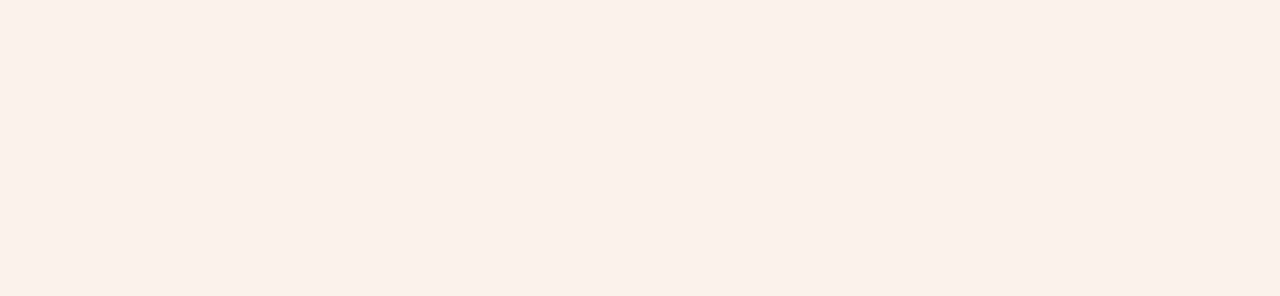
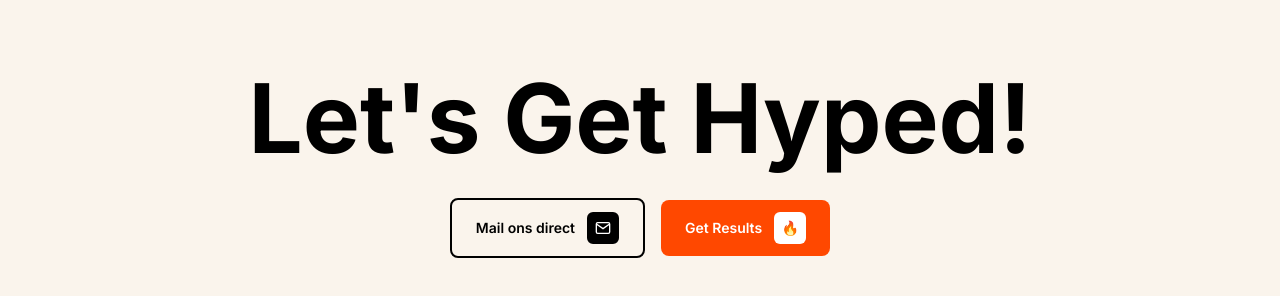
Before and after one commit to Jabirmahmud0/gethyped, a React (Vite) app: page / in a window 1280 px wide. Shown: the part 7593-7889 px from the top of the page. Before the commit the page ends 7431 px from the top, so only its background shows below. Built offline with nearby package versions, Linux system fonts and the light colour scheme.

Commit message:
Added MouseTrail

```diff
--- a/src/App.jsx
+++ b/src/App.jsx
@@ -4,6 +4,7 @@ import Results from './components/Results/Results'
 import Expertises from './components/Expertises/Expertises'
 import SelectedWork from './components/SelectedWork/SelectedWork'
 import ClientMarquee from './components/ClientMarquee/ClientMarquee'
+import MouseTrail from './components/MouseTrail/MouseTrail'
 
 const App = () => {
   return (
@@ -14,6 +15,7 @@ const App = () => {
       <Expertises />
       <SelectedWork />
       <ClientMarquee />
+      <MouseTrail />
     </main>
   )
 }
--- a/src/components/MouseTrail/MouseTrail.jsx
+++ b/src/components/MouseTrail/MouseTrail.jsx
@@ -0,0 +1,148 @@
+import { useRef, useEffect, useCallback } from 'react';
+
+const LOGOS = [
+  'https://cdn.prod.website-files.com/6848603da8e6ac95794b7498/684c3404e57460370b97757c_7719b29e960423bac19acd325c901392_gh-logo-blue.svg',
+  'https://cdn.prod.website-files.com/6848603da8e6ac95794b7498/684c3415233f03ab6c1143fa_gh-logo-pink.svg',
+  'https://cdn.prod.website-files.com/6848603da8e6ac95794b7498/684c3415e192971624995445_gh-logo-green.svg',
+  'https://cdn.prod.website-files.com/6848603da8e6ac95794b7498/684c3415b3eecf81e4b1d9a7_gh-logo-red.svg',
+];
+
+export default function MouseTrail() {
+  const sectionRef = useRef(null);
+  const indexRef = useRef(0);
+  const incrRef = useRef(0);
+  const oldXRef = useRef(0);
+  const oldYRef = useRef(0);
+
+  const createLogo = useCallback((x, y, deltaX, deltaY) => {
+    const section = sectionRef.current;
+    if (!section) return;
+
+    const img = document.createElement('img');
+    img.src = LOGOS[indexRef.current % LOGOS.length];
+    indexRef.current += 1;
+
+    // Random tilt
+    const rotation = (Math.random() - 0.5) * 20;
+    const offsetX = (Math.random() - 0.5) * 40;
+
+    // Position at cursor
+    img.style.cssText = `
+      position: absolute;
+      width: 25vw;
+      max-width: 350px;
+      min-width: 180px;
+      pointer-events: none;
+      z-index: 50;
+      left: ${x + offsetX}px;
+      top: ${y}px;
+      transform: translate(-50%, -50%) rotate(${rotation}deg) scale(1.2);
+      transition: transform 0.6s cubic-bezier(0.34, 1.56, 0.64, 1), opacity 0.3s ease;
+      opacity: 1;
+    `;
+
+    section.appendChild(img);
+
+    // Bounce in
+    requestAnimationFrame(() => {
+      img.style.transform = `translate(-50%, -50%) rotate(${rotation}deg) scale(1)`;
+    });
+
+    // Drift in direction of mouse movement
+    setTimeout(() => {
+      img.style.left = `${x + offsetX + deltaX * 4}px`;
+      img.style.top = `${y + deltaY * 4}px`;
+      img.style.transition = 'left 1.5s ease-out, top 1.5s ease-out, transform 0.3s ease, opacity 0.3s ease';
+    }, 50);
+
+    // Shrink and remove
+    setTimeout(() => {
+      img.style.transform = `translate(-50%, -50%) rotate(${rotation}deg) scale(0)`;
+      img.style.opacity = '0';
+    }, 700);
+
+    setTimeout(() => {
+      if (section.contains(img)) section.removeChild(img);
+    }, 1100);
+  }, []);
+
+  useEffect(() => {
+    const section = sectionRef.current;
+    if (!section) return;
+
+    const resetDist = window.innerWidth / 3;
+
+    const handleMove = (e) => {
+      const rect = section.getBoundingClientRect();
+      const x = e.clientX - rect.left;
+      const y = e.clientY - rect.top;
+
+      incrRef.current +=
+        Math.abs(e.clientX - oldXRef.current) +
+        Math.abs(e.clientY - oldYRef.current);
+
+      if (incrRef.current > resetDist) {
+        incrRef.current = 0;
+        createLogo(
+          x,
+          y,
+          e.clientX - oldXRef.current,
+          e.clientY - oldYRef.current
+        );
+      }
+
+      oldXRef.current = e.clientX;
+      oldYRef.current = e.clientY;
+    };
+
+    section.addEventListener('mousemove', handleMove);
+    return () => section.removeEventListener('mousemove', handleMove);
+  }, [createLogo]);
+
+  return (
+    <section
+      ref={sectionRef}
+      className="relative w-full bg-[#FAF4EC] overflow-hidden flex flex-col items-center justify-center pt-58 pb-32 gap-8"
+      style={{ minHeight: '50vh' }}
+    >
+      {/* Hidden logo pool — not visible */}
+      <div className="hidden">
+        {LOGOS.map((src, i) => (
+          <img key={i} src={src} alt="" />
+        ))}
+      </div>
+
+      {/* Heading */}
+      <h2 className="text-5xl md:text-8xl font-extrabold text-black text-center z-10 relative pointer-events-none select-none">
+        Let's Get Hyped!
+      </h2>
+
+      {/* Buttons */}
+      <div className="flex items-center gap-4 z-10 relative">
+
+      <a
+          href="mailto:info@gethyped.nl"
+          className="cursor-pointer inline-flex items-center gap-3 border-2 border-black bg-[#FAF4EC] text-black px-6 py-3 rounded-lg font-semibold text-sm hover:bg-black hover:text-white transition-all hover:-rotate-3"
+        >
+          Mail ons direct
+          <span className="bg-black text-white rounded-md w-8 h-8 flex items-center justify-center border-2 border-black">
+            <svg viewBox="0 0 24 24" fill="none" className="w-4 h-4" stroke="currentColor" strokeWidth="2">
+              <path d="M4 4h16c1.1 0 2 .9 2 2v12c0 1.1-.9 2-2 2H4c-1.1 0-2-.9-2-2V6c0-1.1.9-2 2-2z" />
+              <polyline points="22,6 12,13 2,6" />
+            </svg>
+          </span>
+        </a>
+
+        <a
+          href="/contact"
+          className="cursor-pointer inline-flex items-center gap-3 bg-[#FF4800] text-white px-6 py-3 rounded-lg font-semibold text-sm hover:opacity-90 transition-all hover:rotate-3"
+        >
+          Get Results
+          <span className="bg-white text-black rounded-md w-8 h-8 flex items-center justify-center">
+            🔥
+          </span>
+        </a>
+      </div>
+    </section>
+  );
+}
```
